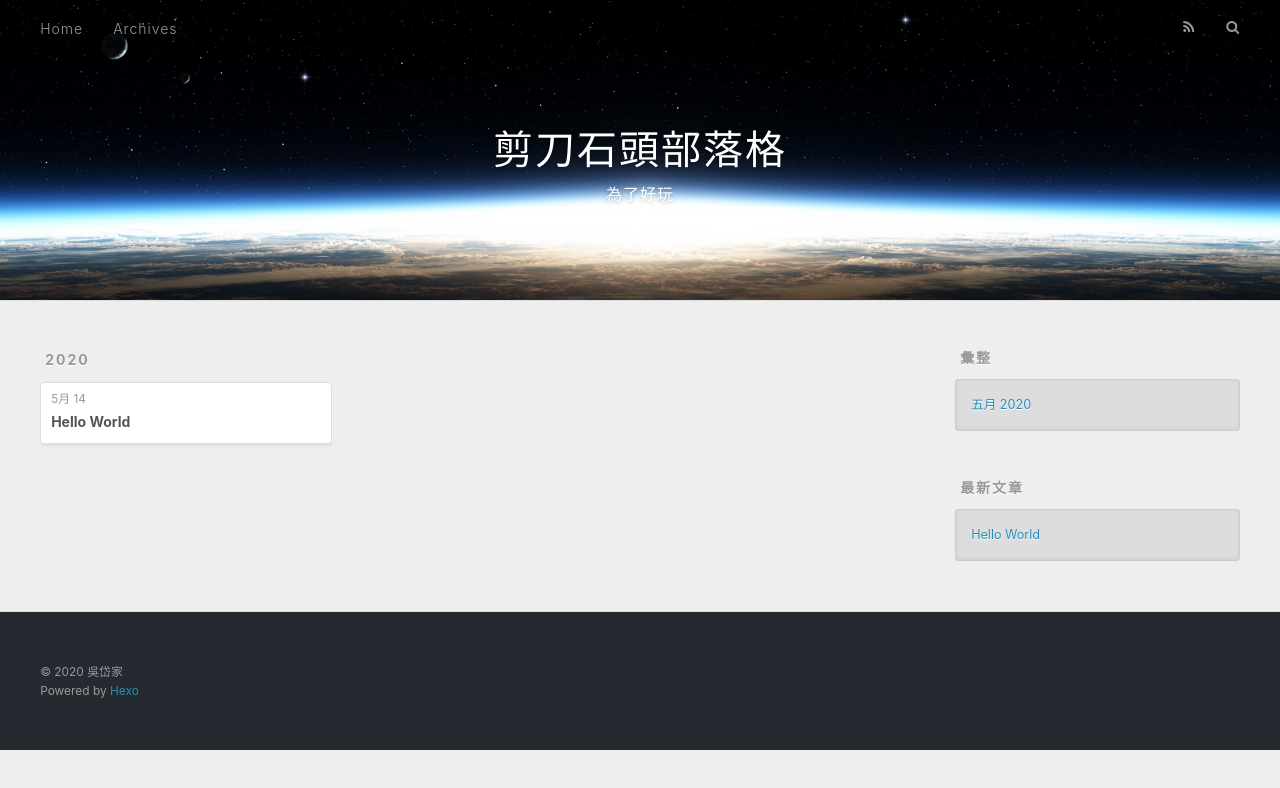
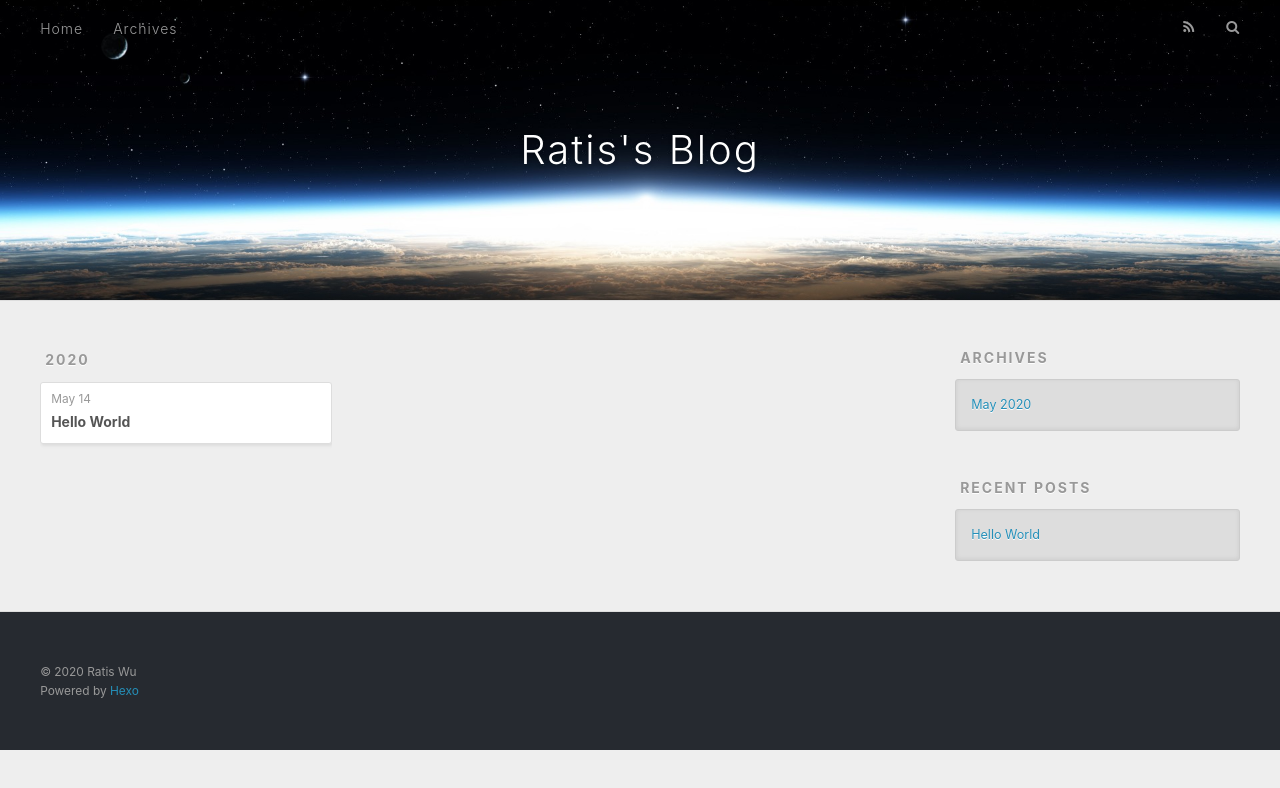
Before and after one commit to RatisWu/RatisWu.github.io, a plain HTML site: page archives/index.html in a window 1280 px wide. Drawn offline with nearby package versions, Linux system fonts and the light colour scheme.

Commit message:
Site updated: 2020-05-14 15:20:59

```diff
--- a/archives/index.html
+++ b/archives/index.html
@@ -5,18 +5,17 @@
 
 
 
-  <title>彙整 | 剪刀石頭部落格</title>
+  <title>Archives | Ratis&#39;s Blog</title>
   <meta name="viewport" content="width=device-width, initial-scale=1, maximum-scale=1">
   <meta property="og:type" content="website">
-<meta property="og:title" content="剪刀石頭部落格">
+<meta property="og:title" content="Ratis&#39;s Blog">
 <meta property="og:url" content="https://ratiswu.github.io/archives/index.html">
-<meta property="og:site_name" content="剪刀石頭部落格">
-<meta property="og:locale" content="zh_TW">
-<meta property="article:author" content="吳岱家">
-<meta property="article:tag" content="好玩">
+<meta property="og:site_name" content="Ratis&#39;s Blog">
+<meta property="og:locale" content="en_US">
+<meta property="article:author" content="Ratis Wu">
 <meta name="twitter:card" content="summary">
 
-    <link rel="alternate" href="/atom.xml" title="剪刀石頭部落格" type="application/atom+xml">
+    <link rel="alternate" href="/atom.xml" title="Ratis&#39;s Blog" type="application/atom+xml">
 
 
     <link rel="icon" href="/favicon.png">
@@ -37,12 +36,8 @@
   <div id="header-outer" class="outer">
     <div id="header-title" class="inner">
       <h1 id="logo-wrap">
-        <a href="/" id="logo">剪刀石頭部落格</a>
+        <a href="/" id="logo">Ratis&#39;s Blog</a>
       </h1>
-
-        <h2 id="subtitle-wrap">
-          <a href="/" id="subtitle">為了好玩</a>
-        </h2>
 
     </div>
     <div id="header-inner" class="inner">
@@ -58,7 +53,7 @@
 
           <a id="nav-rss-link" class="nav-icon" href="/atom.xml" title="RSS Feed"></a>
 
-        <a id="nav-search-btn" class="nav-icon" title="搜尋"></a>
+        <a id="nav-search-btn" class="nav-icon" title="Search"></a>
       </nav>
       <div id="search-form-wrap">
         <form action="//google.com/search" method="get" accept-charset="UTF-8" class="search-form"><input type="search" name="q" class="search-form-input" placeholder="Search"><button type="submit" class="search-form-submit">&#xF002;</button><input type="hidden" name="sitesearch" value="https://RatisWu.github.io"></form>
@@ -84,7 +79,7 @@
   <div class="archive-article-inner">
     <header class="archive-article-header">
       <a href="/2020/05/14/hello-world/" class="archive-article-date">
-  <time datetime="2020-05-14T07:02:52.873Z" itemprop="datePublished">5月 14</time>
+  <time datetime="2020-05-14T07:02:52.873Z" itemprop="datePublished">May 14</time>
 </a>
 
 
@@ -116,9 +111,9 @@
 
 
   <div class="widget-wrap">
-    <h3 class="widget-title">彙整</h3>
+    <h3 class="widget-title">Archives</h3>
     <div class="widget">
-      <ul class="archive-list"><li class="archive-list-item"><a class="archive-list-link" href="/archives/2020/05/">五月 2020</a></li></ul>
+      <ul class="archive-list"><li class="archive-list-item"><a class="archive-list-link" href="/archives/2020/05/">May 2020</a></li></ul>
     </div>
   </div>
 
@@ -126,7 +121,7 @@
 
 
   <div class="widget-wrap">
-    <h3 class="widget-title">最新文章</h3>
+    <h3 class="widget-title">Recent Posts</h3>
     <div class="widget">
       <ul>
 
@@ -146,7 +141,7 @@
 
   <div class="outer">
     <div id="footer-info" class="inner">
-      &copy; 2020 吳岱家<br>
+      &copy; 2020 Ratis Wu<br>
       Powered by <a href="http://hexo.io/" target="_blank">Hexo</a>
     </div>
   </div>
```
Also changed, not shown: 2020/05/14/hello-world/index.html (+12 -17 lines), archives/2020/05/index.html (+13 -18 lines), archives/2020/index.html (+13 -18 lines), index.html (+13 -18 lines).
